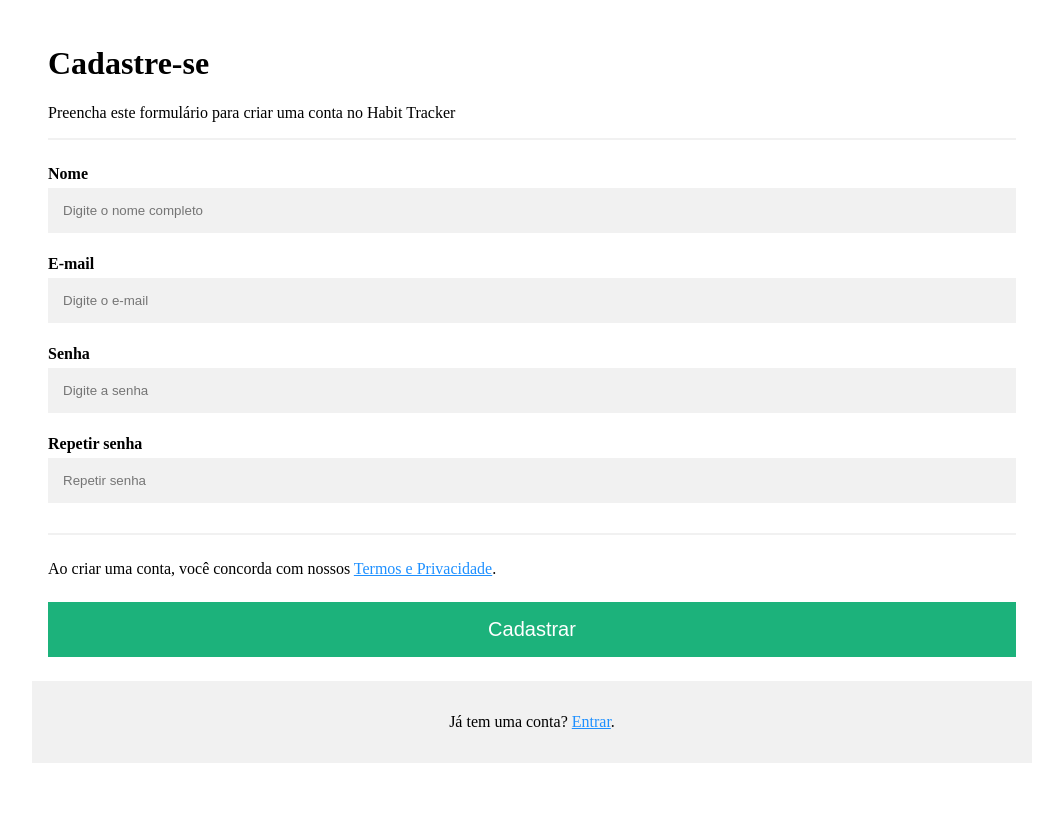
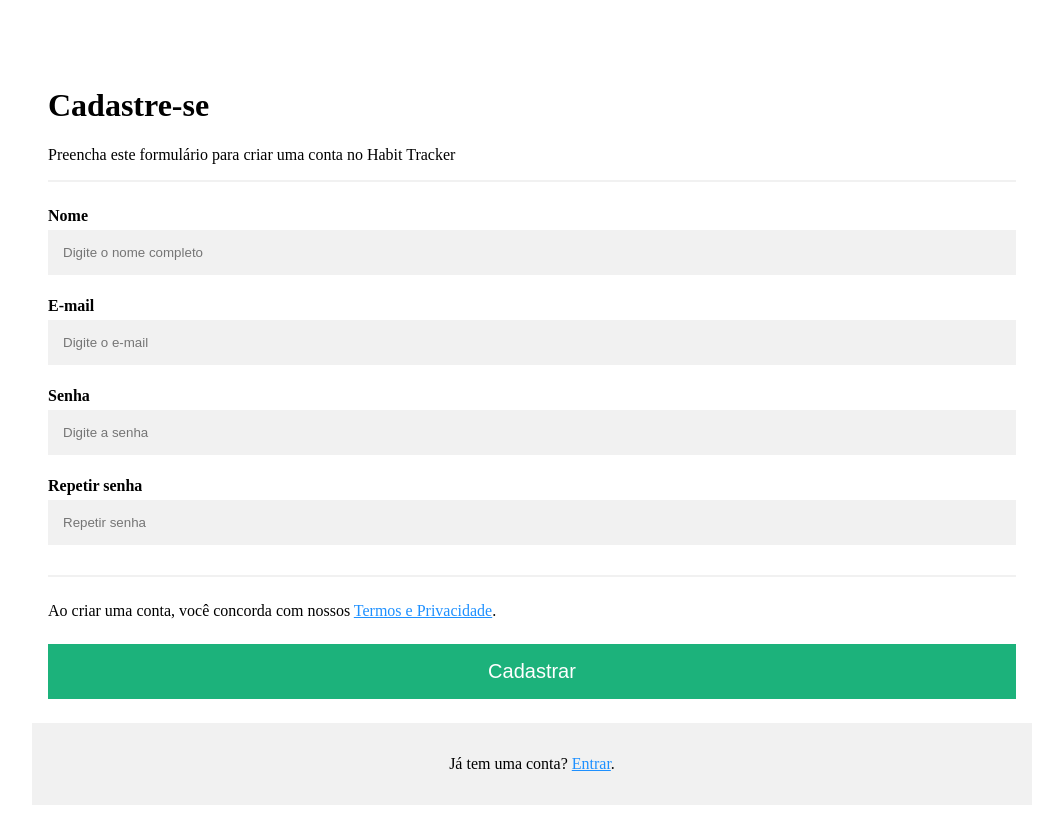
Before and after one commit to orafaeldantas/habit-tracker, a Flask app: page /register in a window 1280 px wide. Shown: the whole page, without its empty margins (108-1171 px from the left). Before the commit the page ends 763 px from the top, so only its background shows below. Run offline with Flask 3, Linux system fonts and the light colour scheme.

```diff
--- a/static/css/register.css
+++ b/static/css/register.css
@@ -1,9 +1,11 @@
 * {box-sizing: border-box}
 
 body {
-    display: flex;
-    align-items: center;
-    justify-content: center;
+  display: flex;
+  flex-direction: column;
+  align-items: center;
+  justify-content: center;
+  margin-top: 50px;
 }
 
 /* Add padding to containers */
```
